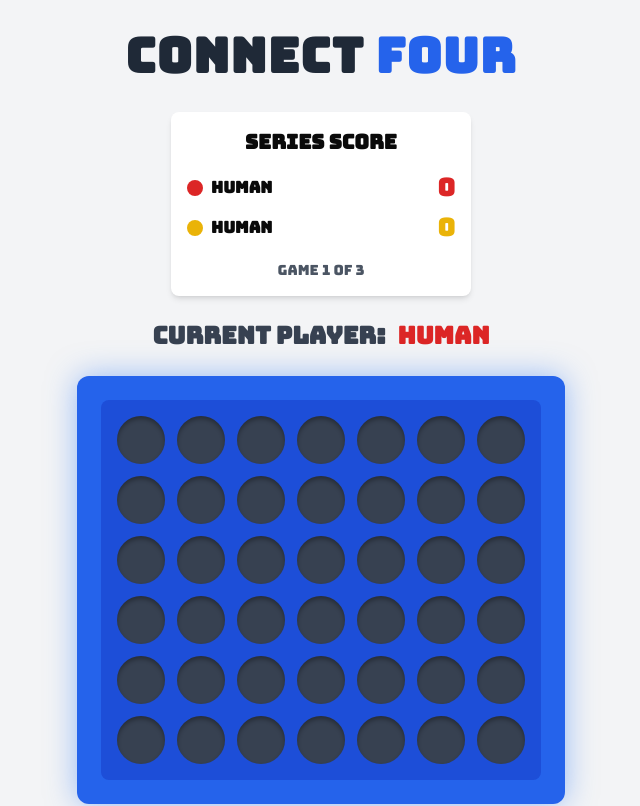
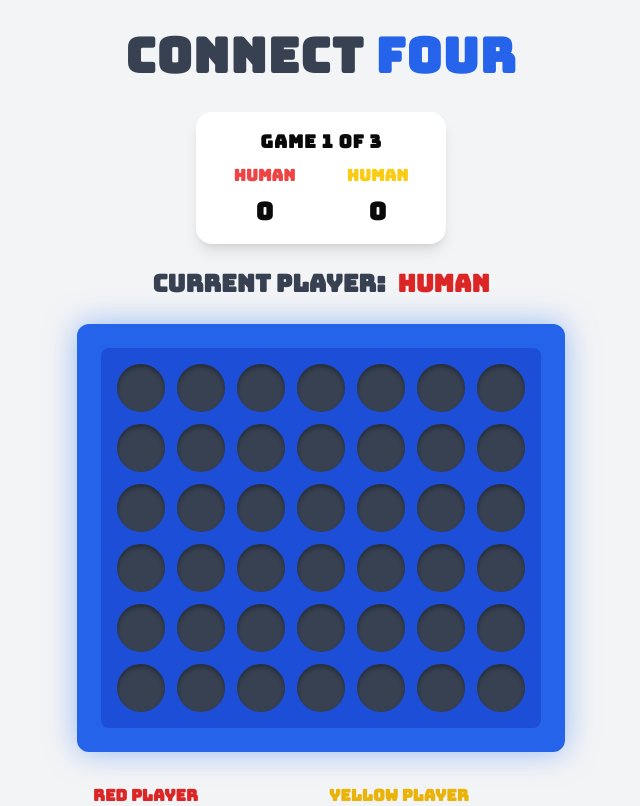
Before and after one commit to ozgrozer/llms-play-connect-four, a Next.js app: page / in a window 1280 px wide. Shown: the top 806 px of the page, without its empty margins (319-959 px from the left). Built offline with nearby package versions, Linux system fonts and the light colour scheme.

Commit message:
Update scoreboard ui

```diff
--- a/app/components/Scoreboard.jsx
+++ b/app/components/Scoreboard.jsx
@@ -8,30 +8,29 @@ const Scoreboard = ({
   totalGames
 }) => {
   return (
-    <div className='bg-white p-4 rounded-lg shadow-md mb-6 w-[300px]'>
-      <h2 className='text-xl font-bold mb-4 text-center'>Series Score</h2>
-      <div className='flex justify-between items-center mb-2'>
-        <div className='flex items-center gap-2'>
-          <div className='w-4 h-4 rounded-full bg-red-600'></div>
-          <span className='font-semibold'>
-            {getPlayerDisplayName('red', redPlayer)}
+    <div className='bg-white p-4 rounded-2xl shadow-lg mb-6 w-[250px]'>
+      <div className='flex flex-col gap-2'>
+        <h2 className='text-lg font-black text-center tracking-wider'>
+          GAME {gamesPlayed + 1} OF {totalGames}
+        </h2>
+
+        <div className='grid grid-cols-2 gap-2 text-center'>
+          <span className='text-base font-black text-red-500'>
+            {getPlayerDisplayName('red', redPlayer).toUpperCase()}
+          </span>
+          <span className='text-base font-black text-yellow-400'>
+            {getPlayerDisplayName('yellow', yellowPlayer).toUpperCase()}
           </span>
         </div>
-        <span className='text-2xl font-bold text-red-600'>{scores.red}</span>
-      </div>
-      <div className='flex justify-between items-center'>
-        <div className='flex items-center gap-2'>
-          <div className='w-4 h-4 rounded-full bg-yellow-500'></div>
-          <span className='font-semibold'>
-            {getPlayerDisplayName('yellow', yellowPlayer)}
+
+        <div className='grid grid-cols-2 gap-2 text-center'>
+          <span className='text-2xl font-black'>
+            {scores.red}
+          </span>
+          <span className='text-2xl font-black'>
+            {scores.yellow}
           </span>
         </div>
-        <span className='text-2xl font-bold text-yellow-500'>
-          {scores.yellow}
-        </span>
-      </div>
-      <div className='mt-4 text-center text-sm text-gray-600'>
-        Game {gamesPlayed + 1} of {totalGames}
       </div>
     </div>
   )
--- a/app/page.jsx
+++ b/app/page.jsx
@@ -39,7 +39,8 @@ export default function ConnectFour () {
       className={`flex flex-col items-center justify-center min-h-screen bg-gray-100 p-8 ${bungee.className}`}
     >
       <h1 className='text-5xl font-bold mb-8 text-gray-800 tracking-wide'>
-        Connect <span className='text-blue-600'>Four</span>
+        <span className='text-gray-700'>Connect</span>{' '}
+        <span className='text-blue-600'>Four</span>
       </h1>
 
       <Scoreboard
@@ -71,7 +72,11 @@ export default function ConnectFour () {
               winner === 'red' ? 'text-red-600' : 'text-yellow-500'
             }`}
           >
-            {getPlayerDisplayName(winner, winner === 'red' ? redPlayer : yellowPlayer)} wins!
+            {getPlayerDisplayName(
+              winner,
+              winner === 'red' ? redPlayer : yellowPlayer
+            )}{' '}
+            wins!
           </span>
         </div>
       ) : (
@@ -82,7 +87,10 @@ export default function ConnectFour () {
               currentPlayer === 'red' ? 'text-red-600' : 'text-yellow-500'
             } inline-block transition-transform duration-300 hover:scale-110`}
           >
-            {getPlayerDisplayName(currentPlayer, currentPlayer === 'red' ? redPlayer : yellowPlayer)}
+            {getPlayerDisplayName(
+              currentPlayer,
+              currentPlayer === 'red' ? redPlayer : yellowPlayer
+            )}
           </span>
           {isAIThinking && (
             <Loader2 className='w-6 h-6 animate-spin text-black stroke-[2px]' />
```
